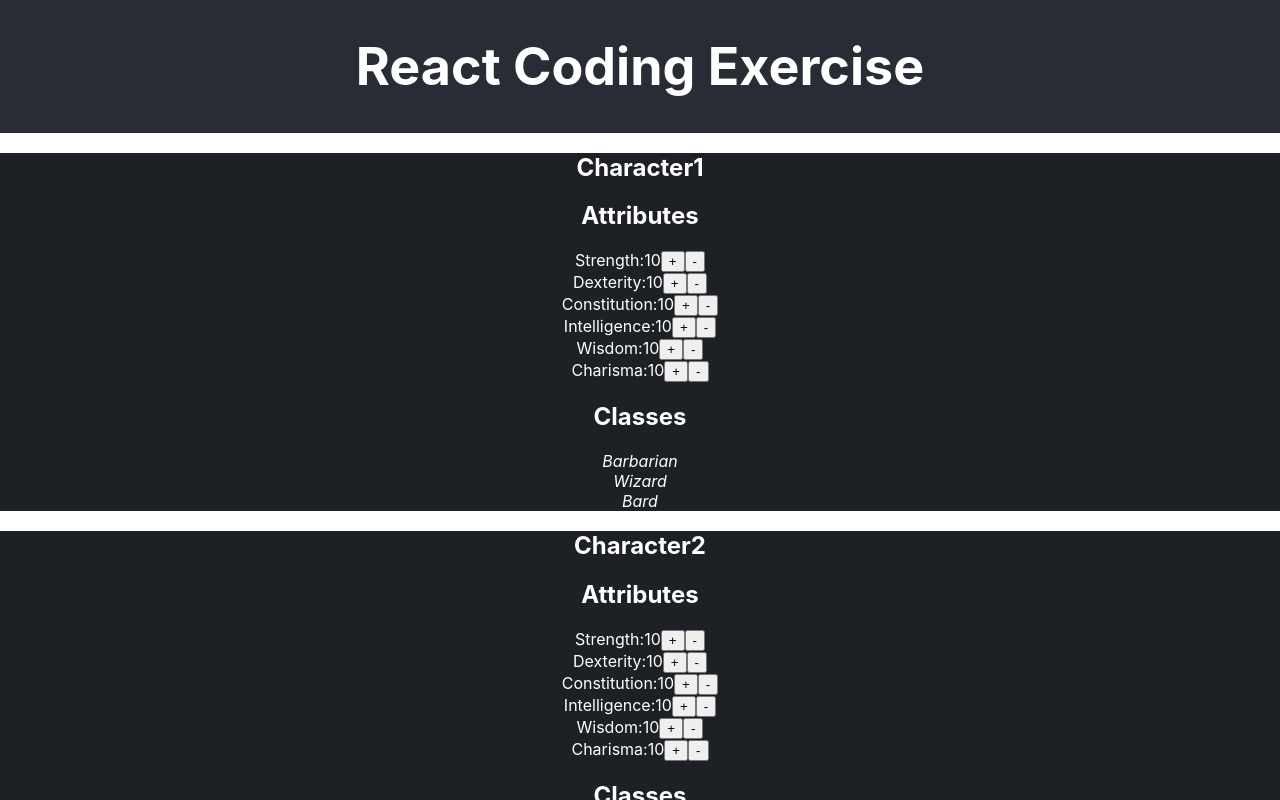
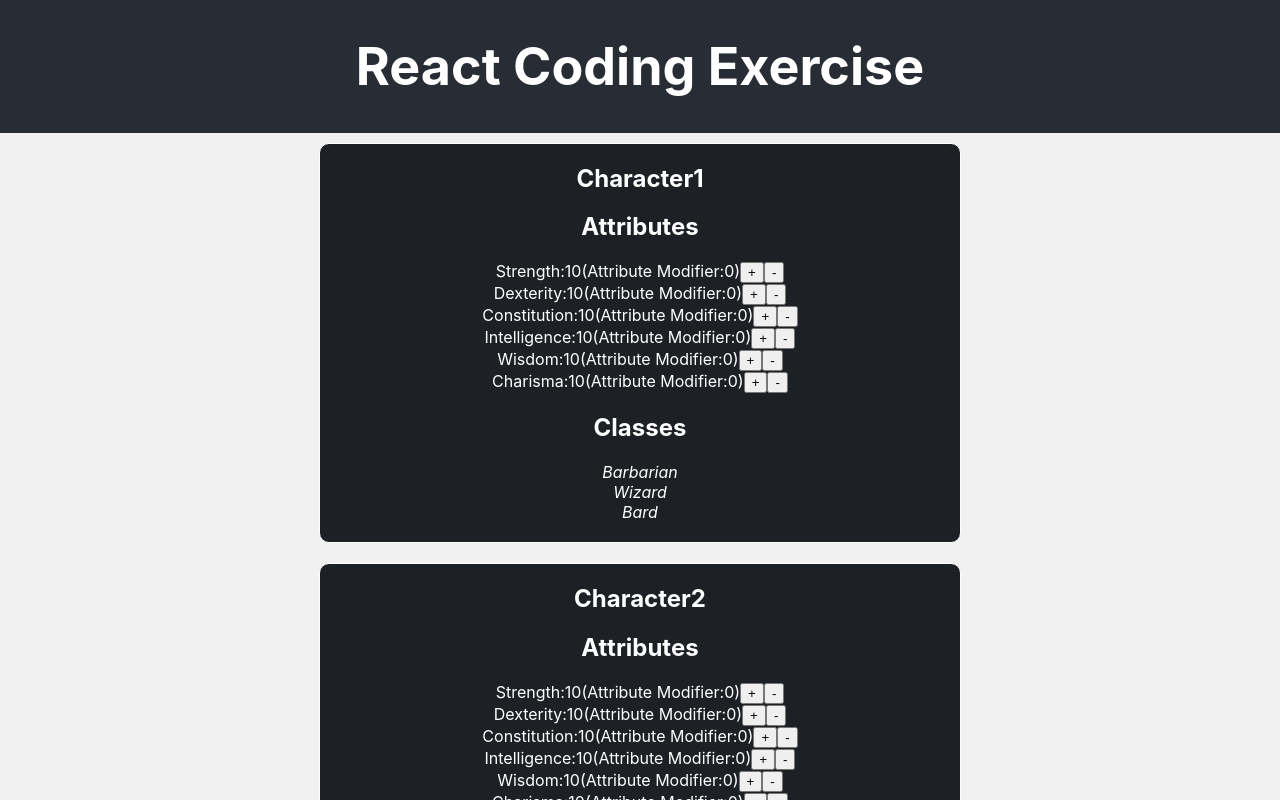
Before and after one commit to sneha-doguparthi/recruiting-webapp-character, a React (Create React App) app: page / in a window 1280 px wide. Shown: the top 800 px of the page. Built offline with nearby package versions, Linux system fonts and the light colour scheme.

Commit message:
Ability Modifier to each attribute

```diff
--- a/src/App.css
+++ b/src/App.css
@@ -15,8 +15,21 @@
   color: white;
 }
 
+.character-container-wrapper {
+  display: flex;
+  flex-direction: column;
+  align-items: center;
+  justify-content: center;
+  background-color: #f1f1f1;
+}
+
 .character-section {
   flex: 1 1 0;
   background-color: hsl(220deg 13% 13%);
   color: white;
+  width: 50%;
+  border: 1px solid #fff;
+  margin: 10px;
+  border-radius: 10px;
+  padding-bottom: 20px;
 }
--- a/src/App.js
+++ b/src/App.js
@@ -20,8 +20,8 @@ function App() {
       <header className="App-header">
         <h1>{codingExerciseTitle}</h1>
       </header>
-      <div>
-        {characters && characters.map((character, index) => (
+      <div className="character-container-wrapper">
+        {characters.map((character, index) => (
           <section key={index} className="character-section">
             <Character character={character} />
           </section>
--- a/src/AttributeList.js
+++ b/src/AttributeList.js
@@ -1,12 +1,20 @@
+import { useMemo } from "react";
+
 export function AttributeList({ attributeValues, incrementAttribute, decrementAttribute }) {
     const attributesTitle = "Attributes"
+    const attributeModifier = "Attribute Modifier"
+
+    const calculateModifier = useMemo(() => (value) => {
+        return value > 10 ? Math.floor((value - 10) / 2) : Math.floor((value - 10));
+    }, []);
 
     return <>
         <h2>{attributesTitle}</h2>
         {Object.keys(attributeValues).map((attribute) => (
             <div key={attribute}>
                 {attribute}:
-                <span>{attributeValues[attribute]}</span>
+                <span>{attributeValues[attribute]}
+                    ({attributeModifier}:{calculateModifier(attributeValues[attribute])})</span>
                 <button onClick={() => incrementAttribute(attribute)}>+</button>
                 <button onClick={() => decrementAttribute(attribute)}>-</button>
             </div>
--- a/src/ClassList.js
+++ b/src/ClassList.js
@@ -14,9 +14,9 @@ export function ClassList({ doesCharacterMeetRequirements }) {
     return (
         <><div>
             <h2>{classeTitle}</h2>
-            {Object.keys(CLASS_LIST).map((ele) => (
-                <div key={ele} className={doesCharacterMeetRequirements(ele) ? 'meets-requirements' : 'does-not-meet-requirements'} onClick={() => onClassClick(ele)}>
-                    {ele}
+            {Object.keys(CLASS_LIST).map((classElement) => (
+                <div key={classElement} className={doesCharacterMeetRequirements(classElement) ? 'meets-requirements' : 'does-not-meet-requirements'} onClick={() => onClassClick(classElement)}>
+                    {classElement}
                 </div>
             ))}
         </div>
```
